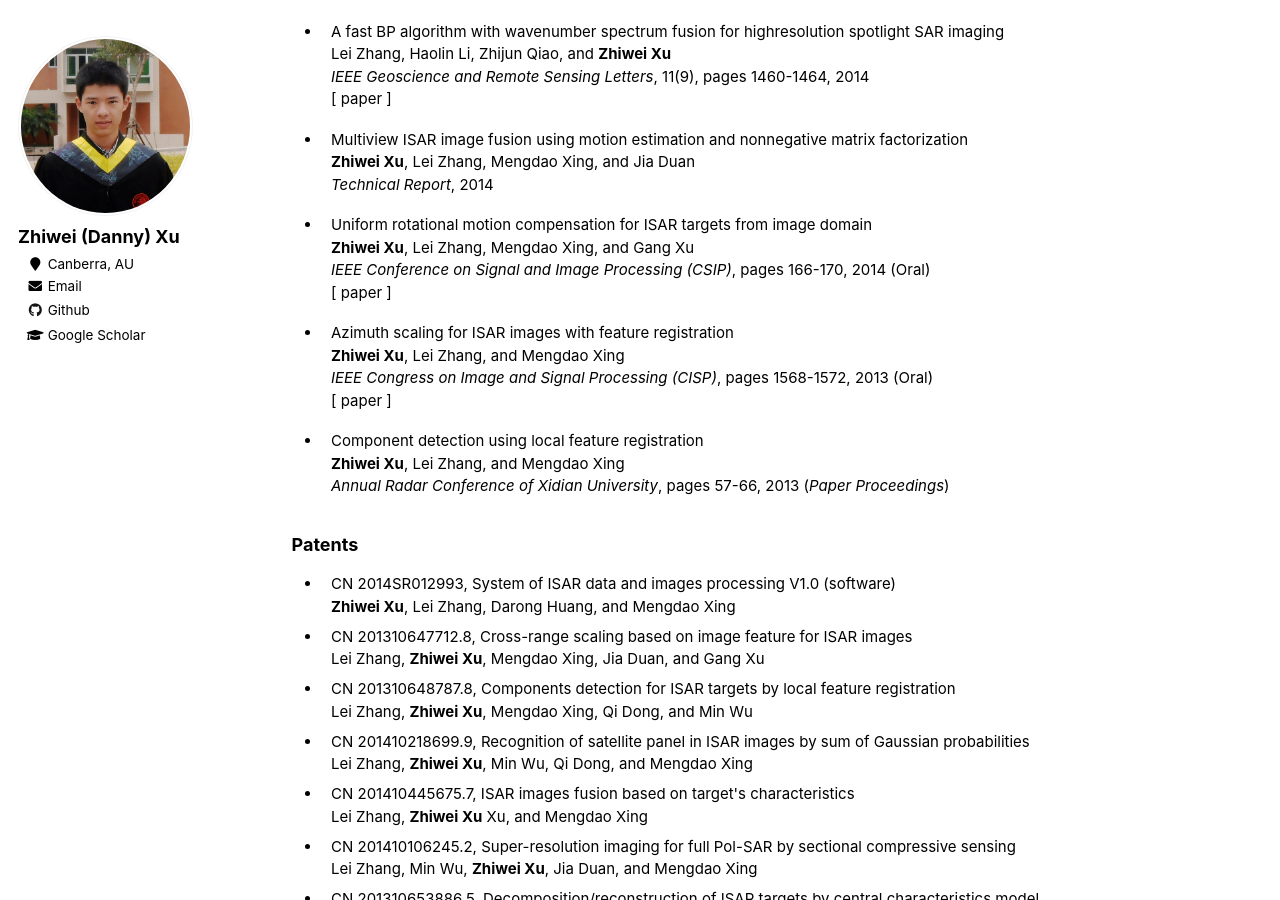
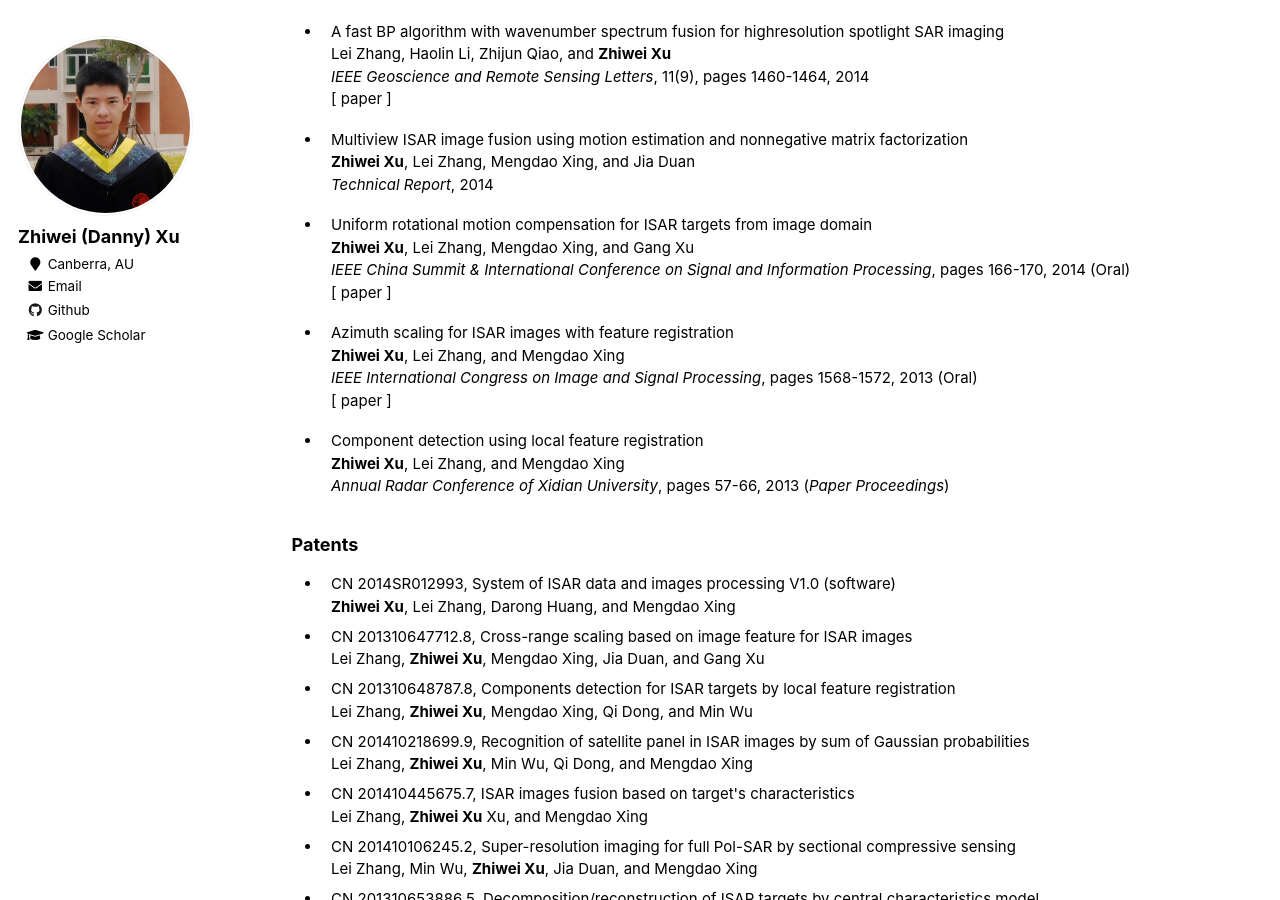
Before and after one commit to zwxu064/zwxu064.github.io, a Jekyll site: the page built from _pages/about.html, in a window 1280 px wide and 900 px high, scrolled down 2241 px. Built offline with Jekyll 4.4.1, drawn with Linux system fonts in a browser that asks for light colours.

Commit message:
Update about.html

```diff
--- a/_pages/about.html
+++ b/_pages/about.html
@@ -190,7 +190,7 @@ ul{li{padding-inline-start: 1ch;}}
   <ul>
   <li><div>Uniform rotational motion compensation for ISAR targets from image domain</div>
       <div><span style="color:black;font-size:1em"><strong>Zhiwei Xu</strong>, Lei Zhang, Mengdao Xing, and Gang Xu</span></div>
-      <div><i>IEEE Conference on Signal and Image Processing (CSIP)</i>, pages 166-170, 2014 (<span style="color:black">Oral</span>)</div>
+      <div><i>IEEE China Summit & International Conference on Signal and Information Processing</i>, pages 166-170, 2014 (<span style="color:black">Oral</span>)</div>
       <div>[ <a style="color: inherit;" href="http://ieeexplore.ieee.org/xpl/articleDetails.jsp?tp=&arnumber=6889224&matchBoolean%3Dtrue%26queryText%3Dzhiwei+xu+lei+zhang" target="_blank">paper</a> ]</div>
   </li>
   </ul>
@@ -198,7 +198,7 @@ ul{li{padding-inline-start: 1ch;}}
   <ul>
   <li><div>Azimuth scaling for ISAR images with feature registration</div>
       <div><span style="color:black;font-size:1em"><strong>Zhiwei Xu</strong>, Lei Zhang, and Mengdao Xing</span></div>
-      <div><i>IEEE Congress on Image and Signal Processing (CISP)</i>, pages 1568-1572, 2013 (<span style="color:black">Oral</span>)
+      <div><i>IEEE International Congress on Image and Signal Processing</i>, pages 1568-1572, 2013 (<span style="color:black">Oral</span>)
       <div>[ <a style="color: inherit;" href="https://doi.org/10.1109/CISP.2013.6743925" target="_blank">paper</a> ]</div>
   </li>
   </ul>
```
